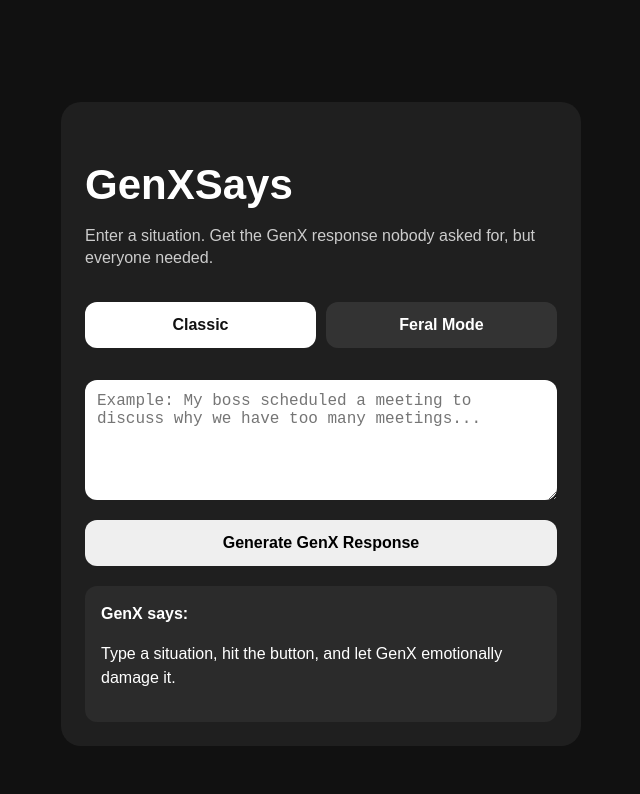
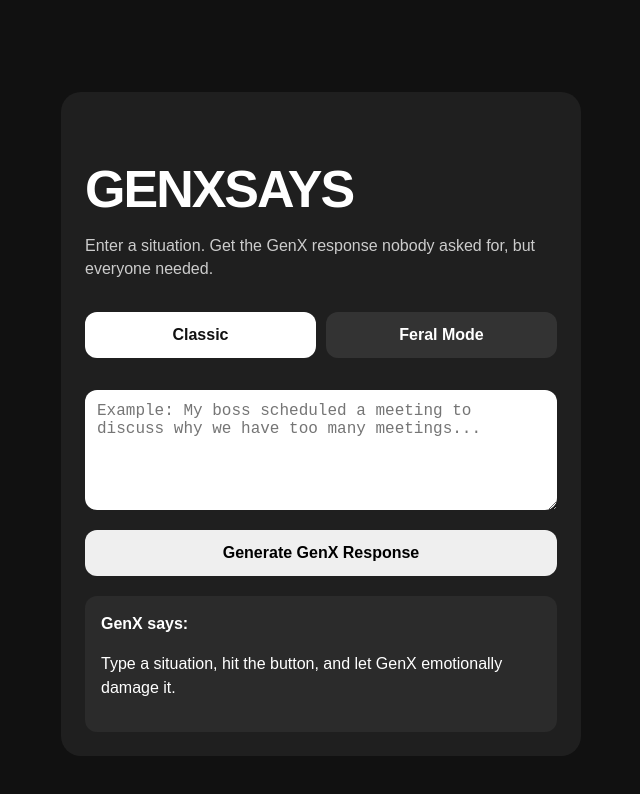
Before and after one commit to NIL8U/WWGXS-AI-App, a React (Vite) app: page / in a window 1280 px wide. Shown: the top 794 px of the page, without its empty margins (319-959 px from the left). Built offline with nearby package versions, Linux system fonts and the light colour scheme.

Commit message:
Update style.css

```diff
--- a/src/style.css
+++ b/src/style.css
@@ -23,8 +23,11 @@ body {
 }
 
 h1 {
-  font-size: 42px;
+  font-size: 52px;
   margin-bottom: 12px;
+  font-weight: 900;
+  letter-spacing: -2px;
+  text-transform: uppercase;
 }
 
 .tagline {
```
